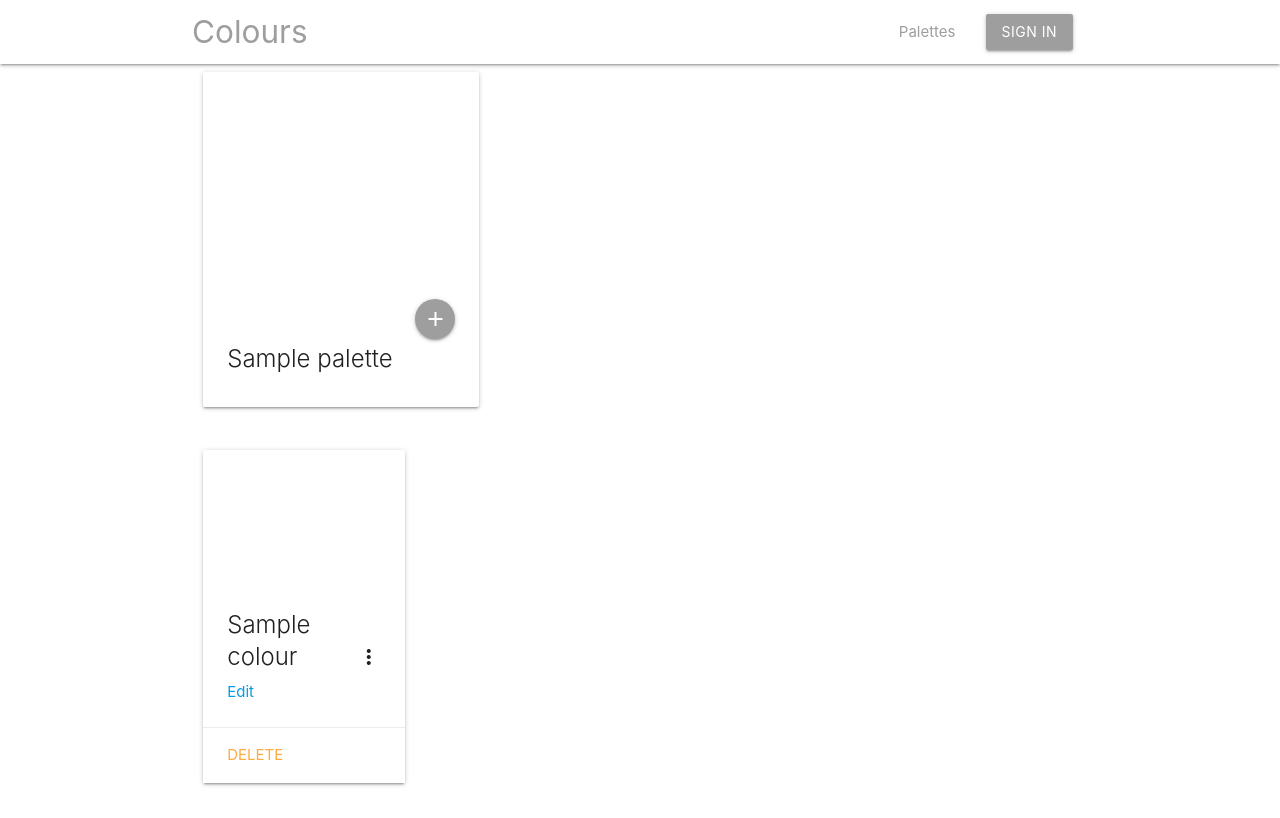
After one commit to EmmanuelMhlaba/colours, a Django app: a page that uses colours_project/templates/base.html in a window 1280 px wide. The commit adds this page. Run offline with Django 3.2, Linux system fonts and the light colour scheme; tables that the repository leaves empty hold one stand-in row (values such as "Sample post"); some libraries are stand-ins or nearby versions.

Commit message:
Added palette detail view.
Added the palette detail view.

```diff
--- a/colours_project/colours/models.py
+++ b/colours_project/colours/models.py
@@ -1,6 +1,7 @@
 from django.db import models
 from django.urls import reverse
 from django.template.defaultfilters import slugify
+from django.core.validators import RegexValidator
 
 class Palette(models.Model):
     name = models.CharField(max_length=128, unique=True)
@@ -10,8 +11,8 @@ class Palette(models.Model):
         self.slug = slugify(self.name)
         super().save(*args, **kwargs)
 
-    #def get_absolute_url(self):
-    #    return reverse('colours:details', args=[str(self.slug)])
+    def get_absolute_url(self):
+        return reverse('colours:palette_details', args=[str(self.slug)])
 
     def __str__(self):
         return self.name
@@ -20,7 +21,11 @@ class Palette(models.Model):
 class Colour(models.Model):
     palette = models.ForeignKey(Palette, on_delete=models.CASCADE, related_name="colours")
     name = models.CharField(max_length=128, unique=True)
-    hex_code = models.CharField(max_length=7, unique=True)
+    hex_code = models.CharField(
+        max_length=7,
+        unique=True,
+        verbose_name="hexidecimal code",
+    )
     additional_info = models.TextField()
     slug = models.SlugField(unique=True)
 
--- a/colours_project/colours/urls.py
+++ b/colours_project/colours/urls.py
@@ -6,4 +6,5 @@ app_name = 'colours'
 
 urlpatterns = [
     re_path(r'^$', views.IndexView.as_view(), name="index"),
+    re_path(r'^palette/(?P<slug>[\w\-]+)/$', views.PaletteDetailsView.as_view(), name="palette_details"),
 ]
--- a/colours_project/colours/views.py
+++ b/colours_project/colours/views.py
@@ -1,4 +1,4 @@
-from django.views.generic import TemplateView
+from django.views.generic import TemplateView, DetailView
 
 from colours.models import Palette
 
@@ -25,3 +25,12 @@ class IndexView(TemplateView):
             colour_palettes = tmp
         context["colour_palettes"] = colour_palettes
         return context
+
+
+class PaletteDetailsView(DetailView):
+    model = Palette
+    template_name = 'colours/palette_details.html'
+
+    def get_context_data(self, **kwargs):
+        context = super().get_context_data(**kwargs)
+        return context
--- a/colours_project/templates/base.html
+++ b/colours_project/templates/base.html
@@ -13,15 +13,13 @@
     <div class="wrapper">
         <nav class="white" role="navigation">
             <div class="nav-wrapper container">
-                <a href="#" class="brand-logo grey-text">Colours</a>
+                <a href="{% url 'colours:index' %}" class="brand-logo grey-text">Colours</a>
                     <ul class="hide-on-med-and-down right">
-                            <li><a href="badges.html" class="grey-text">Colours</a></li>
-                        <li><a href="badges.html" class="grey-text">Themes</a></li>
+                        <li><a href="badges.html" class="grey-text">Palettes</a></li>
                         <li><a href="sass.html" class="white-text waves-effect grey waves-light btn">Sign in</a></li>
                     </ul>
                     <ul id="nav-mobile" class="sidenav">
-                        <li><a href="badges.html" class="grey-text">Colours</a></li>
-                        <li><a href="sass.html" class="grey-text">Themes</a></li>
+                        <li><a href="sass.html" class="grey-text">Palettes</a></li>
                         <li><a href="sass.html" class="white-text waves-effect grey waves-light btn">Sign in</a></li>
                     </ul>
                 <a href="#" data-target="nav-mobile" class="sidenav-trigger"><i class="material-icons grey-text">menu</i></a>
--- a/colours_project/templates/colours/index.html
+++ b/colours_project/templates/colours/index.html
@@ -2,7 +2,6 @@
 {% load staticfiles %}
 {% block body_block %}
 <div class="row">
-    <h1 class="grey-text center">Colours</h1>
 </div>
 {% if colour_palettes %}
     <div class="row">
@@ -20,7 +19,7 @@
                             <p></p>
                         </div>
                         <div class="card-action">
-                            <a href="#">View all {{ palette.name|lower }} colours</a>
+                            <a href="{{ palette.get_absolute_url }}">View all {{ palette.name|lower }} colours</a>
                         </div>
                     </div>
                 </div>
--- /dev/null
+++ b/colours_project/templates/colours/palette_details.html
@@ -0,0 +1,45 @@
+{% extends 'base.html' %}
+{% load staticfiles %}
+{% block title_block %}{{ palette }}{% endblock %}
+{% block body_block %}
+<div class="row">
+    <div class="col s12 m4">
+        <div class="card">
+            <div class="card-image {{ palette.colours.first|lower }}">
+                {% for n in "01234567890" %}
+                    <br>
+                {% endfor %}
+                <a class="btn-floating halfway-fab waves-effect waves-light grey"><i class="material-icons">add</i></a>
+            </div>
+            <div class="card-content">
+                <span class="card-title">{{ palette }}</span>
+                <p></p>
+            </div>
+        </div>
+    </div>
+</div>
+<div class="row">
+    {% for colour in palette.colours.all %}
+        <div class="col s12 m3">
+            <div class="card sticky-action">
+                <div class="card-image waves-effect waves-block waves-light {{ colour|lower }}">
+                    {% for n in "012345" %}
+                        <br>
+                    {% endfor %}
+                </div>
+                <div class="card-content">
+                    <span class="card-title activator grey-text text-darken-4">{{ colour }}<i class="material-icons right">more_vert</i></span>
+                    <p><a href="#">Edit</a></p>
+                </div>
+                <div class="card-action">
+                    <a href="#">Delete</a>
+                </div>
+                <div class="card-reveal">
+                    <span class="card-title grey-text text-darken-4">{{ colour }}<i class="material-icons right">close</i></span>
+                    <p>{{ colour.additional_info }}</p>
+                </div>
+            </div>
+        </div>
+    {% endfor %}
+</div>
+{% endblock %}
```
Also changed, not shown: colours_project/colours/tests/test_models.py (+3 -3 lines), colours_project/colours/migrations/0003_auto_20180711_1329.py (added).
